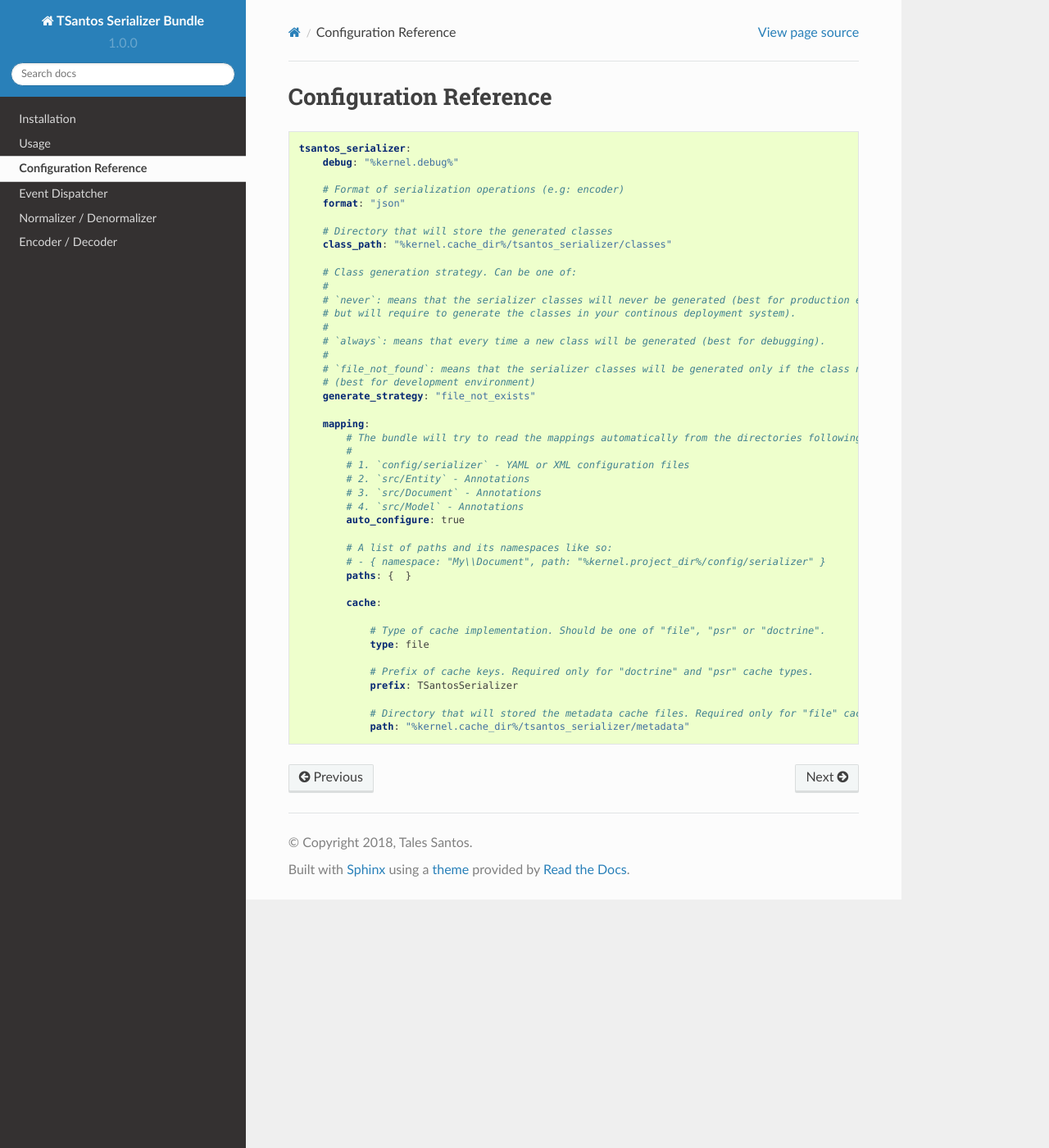
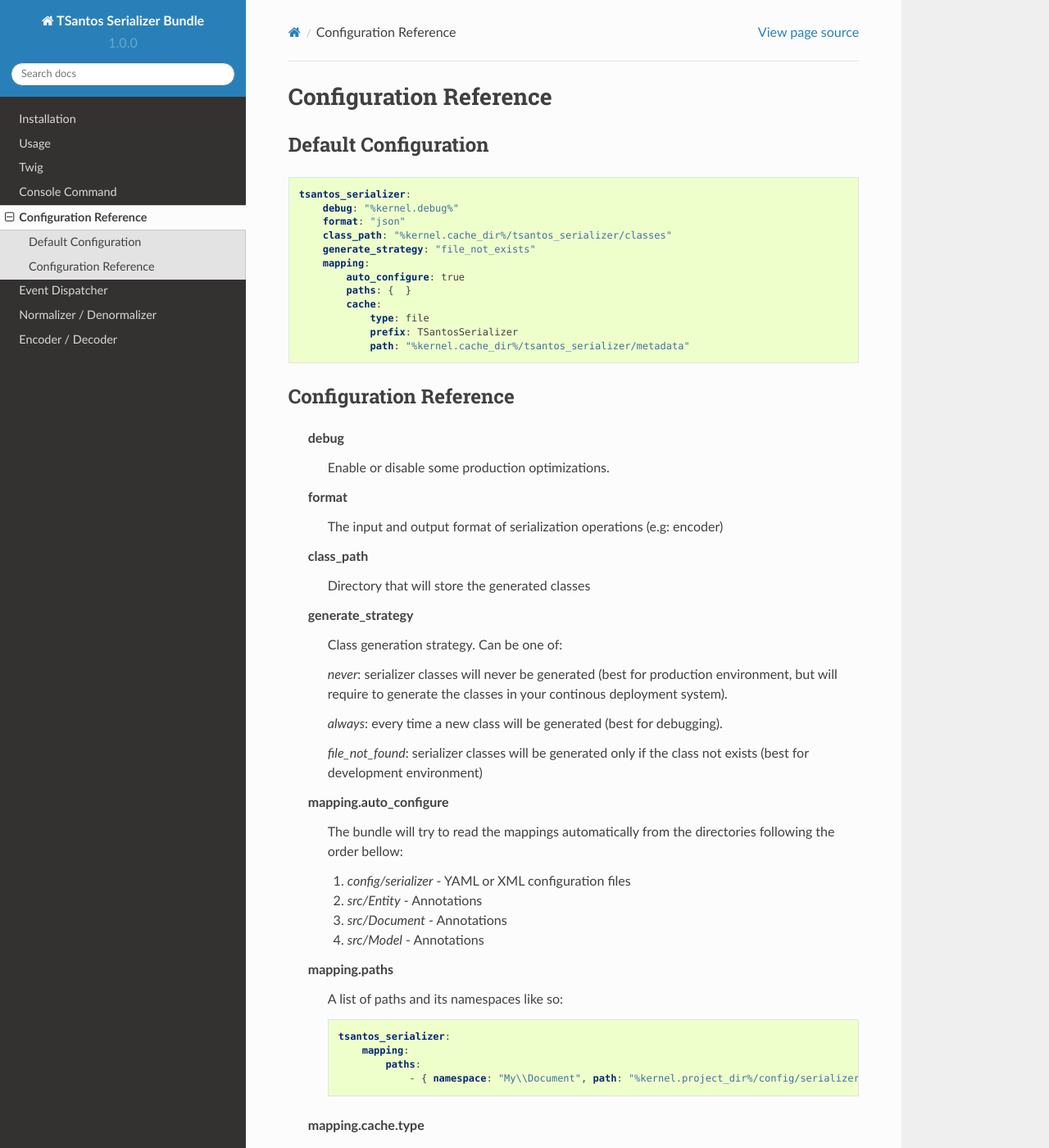
Before and after one commit to tsantos84/serializer-bundle, a Sphinx documentation site: the page built from Resources/doc/configuration_reference.rst, in a window 1280 px wide and 1400 px high. Shown: the whole window at 82% size. Built offline with Sphinx 7.4.7 and the Read the Docs theme 2.0.0, drawn with Linux system fonts in a browser that asks for light colours; some of the changed text lies outside the part shown.

Commit message:
Added missing docs

```diff
--- a/Resources/doc/configuration_reference.rst
+++ b/Resources/doc/configuration_reference.rst
@@ -1,48 +1,70 @@
 Configuration Reference
 =======================
+
+Default Configuration
+---------------------
 
 .. code-block:: yaml
 
     tsantos_serializer:
         debug: "%kernel.debug%"
+        format: "json"
+        class_path: "%kernel.cache_dir%/tsantos_serializer/classes"
+        generate_strategy: "file_not_exists"
+        mapping:
+            auto_configure: true
+            paths: {  }
+            cache:
+                type: file
+                prefix: TSantosSerializer
+                path: "%kernel.cache_dir%/tsantos_serializer/metadata"
 
-        # Format of serialization operations (e.g: encoder)
-        format: "json"
+Configuration Reference
+-----------------------
 
-        # Directory that will store the generated classes
-        class_path: "%kernel.cache_dir%/tsantos_serializer/classes"
+    debug
+        Enable or disable some production optimizations.
 
-        # Class generation strategy. Can be one of:
-        #
-        # `never`: means that the serializer classes will never be generated (best for production environment,
-        # but will require to generate the classes in your continous deployment system).
-        #
-        # `always`: means that every time a new class will be generated (best for debugging).
-        #
-        # `file_not_found`: means that the serializer classes will be generated only if the class not exists
-        # (best for development environment)
-        generate_strategy: "file_not_exists"
+    format
+        The input and output format of serialization operations (e.g: encoder)
 
-        mapping:
-            # The bundle will try to read the mappings automatically from the directories following the order:
-            #
-            # 1. `config/serializer` - YAML or XML configuration files
-            # 2. `src/Entity` - Annotations
-            # 3. `src/Document` - Annotations
-            # 4. `src/Model` - Annotations
-            auto_configure: true
+    class_path
+        Directory that will store the generated classes
 
-            # A list of paths and its namespaces like so:
-            # - { namespace: "My\\Document", path: "%kernel.project_dir%/config/serializer" }
-            paths: {  }
+    generate_strategy
+        Class generation strategy. Can be one of:
 
-            cache:
+        `never`: serializer classes will never be generated (best for production environment,
+        but will require to generate the classes in your continous deployment system).
 
-                # Type of cache implementation. Should be one of "file", "psr" or "doctrine".
-                type: file
+        `always`: every time a new class will be generated (best for debugging).
 
-                # Prefix of cache keys. Required only for "doctrine" and "psr" cache types.
-                prefix: TSantosSerializer
+        `file_not_found`: serializer classes will be generated only if the class not exists
+        (best for development environment)
 
-                # Directory that will stored the metadata cache files. Required only for "file" cache type.
-                path: "%kernel.cache_dir%/tsantos_serializer/metadata"
+    mapping.auto_configure
+        The bundle will try to read the mappings automatically from the directories following the order bellow:
+
+        1. `config/serializer` - YAML or XML configuration files
+        2. `src/Entity` - Annotations
+        3. `src/Document` - Annotations
+        4. `src/Model` - Annotations
+
+    mapping.paths
+        A list of paths and its namespaces like so:
+
+        .. code:: yaml
+
+            tsantos_serializer:
+                mapping:
+                    paths:
+                        - { namespace: "My\\Document", path: "%kernel.project_dir%/config/serializer" }
+
+    mapping.cache.type
+        Type of cache implementation. Should be one of `file`, `psr` or `doctrine`.
+
+    mapping.cache.prefix
+        Prefix of cache keys. Required only for `doctrine` and `psr` cache types.
+
+    mapping.cache.path
+        Directory that will stored the metadata cache files. Required only for `file` cache type.
--- a/Resources/doc/index.rst
+++ b/Resources/doc/index.rst
@@ -14,6 +14,8 @@
 
    installation
    usage
+   twig
+   console
    configuration_reference
    event_listener
    normalizer
```
Also changed, not shown: Resources/doc/console.rst (added, +17 -0 lines), Resources/doc/twig.rst (added, +9 -0 lines).
